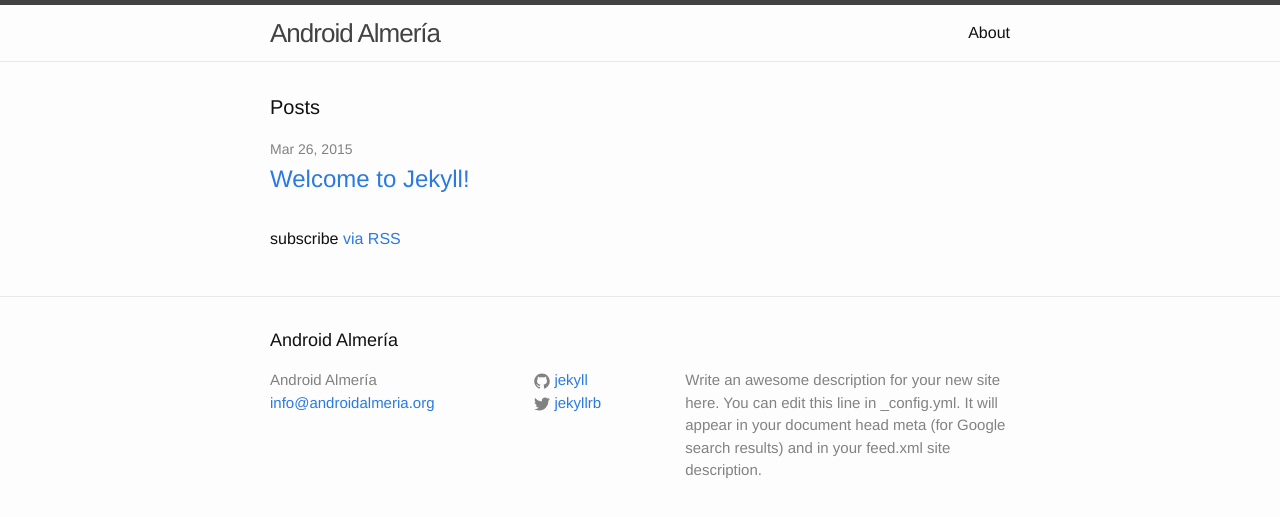
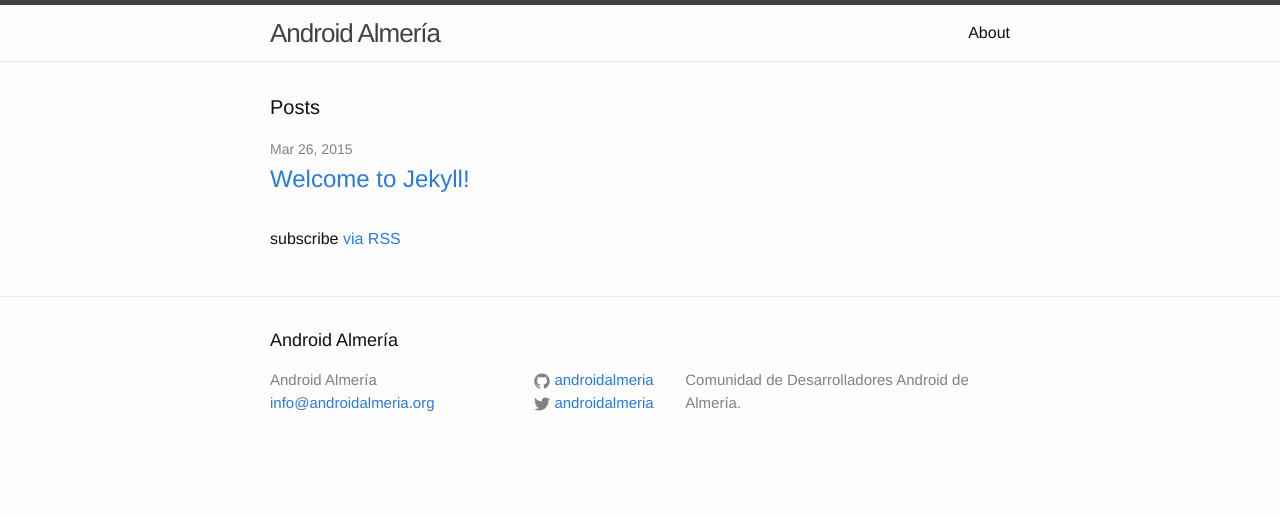
Before and after one commit to androidalmeria/androidalmeria.github.io, a Jekyll site: the page built from index.html, in a window 1280 px wide. Shown: the top 517 px of the page. Built offline with Jekyll 4.4.1, drawn with Linux system fonts in a browser that asks for light colours.

Commit message:
Minor changes in _config.yml

```diff
--- a/_config.yml
+++ b/_config.yml
@@ -1,14 +1,11 @@
 # Site settings
 title: Android Almería
 email: info@androidalmeria.org
-description: > # this means to ignore newlines until "baseurl:"
-  Write an awesome description for your new site here. You can edit this
-  line in _config.yml. It will appear in your document head meta (for
-  Google search results) and in your feed.xml site description.
+description: Comunidad de Desarrolladores Android de Almería.
 baseurl: "" # the subpath of your site, e.g. /blog/
-url: "http://yourdomain.com" # the base hostname & protocol for your site
-twitter_username: jekyllrb
-github_username:  jekyll
+url: "http://androidalmeria.org"
+twitter_username: androidalmeria
+github_username:  androidalmeria
 
 # Build settings
 markdown: kramdown
```
